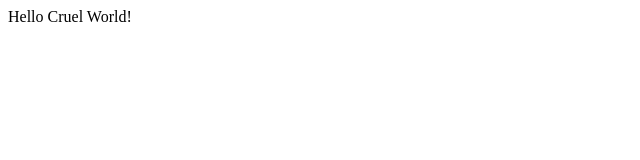
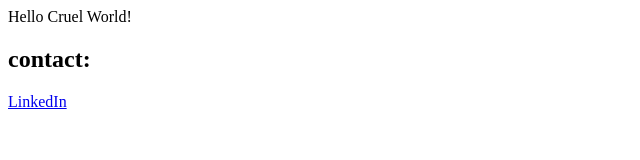
Before and after one commit to wildsemicolon/wildsemicolon.github.io, a plain HTML site: page index.html in a window 1280 px wide. Shown: the whole page, without its empty margins (0-640 px from the left). Drawn offline with Linux system fonts and the light colour scheme.

Commit message:
Update index.html

```diff
--- a/index.html
+++ b/index.html
@@ -8,5 +8,8 @@
 </head>
 <body>
     Hello Cruel World!
+    <br />
+    <h2>contact:</h2>
+    <a href="https://www.linkedin.com/in/mdasif312/">LinkedIn</a>
 </body>
 </html>
```
